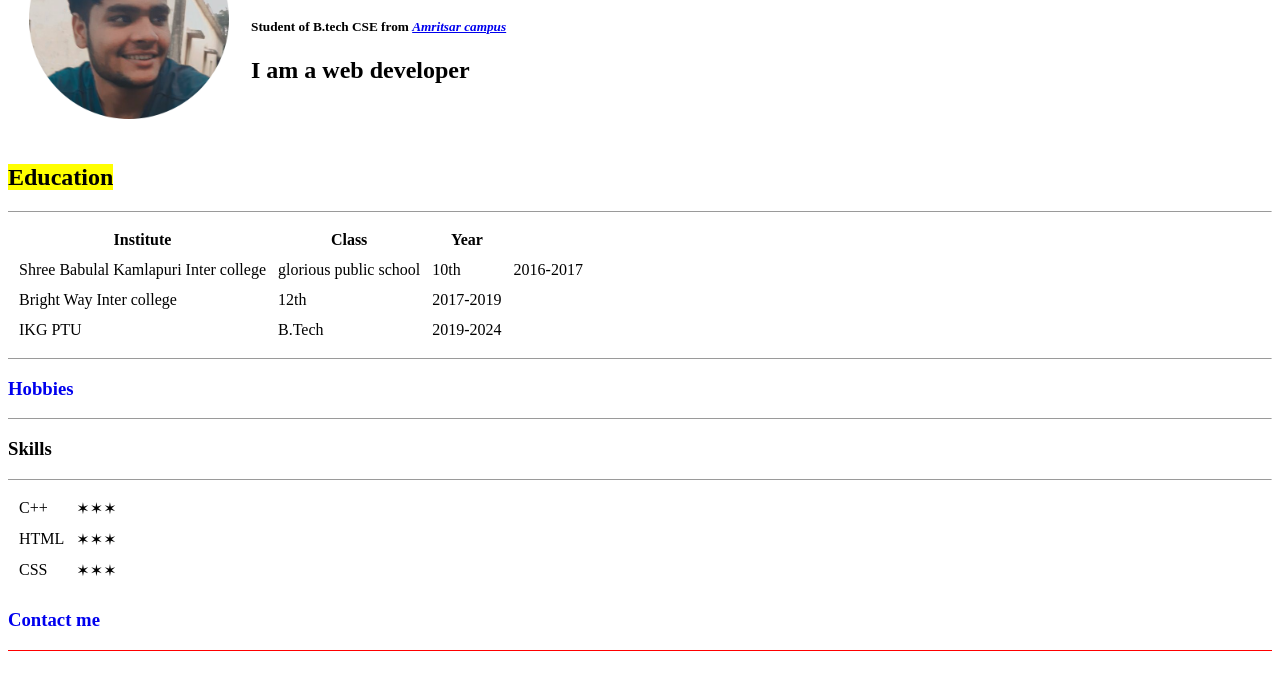
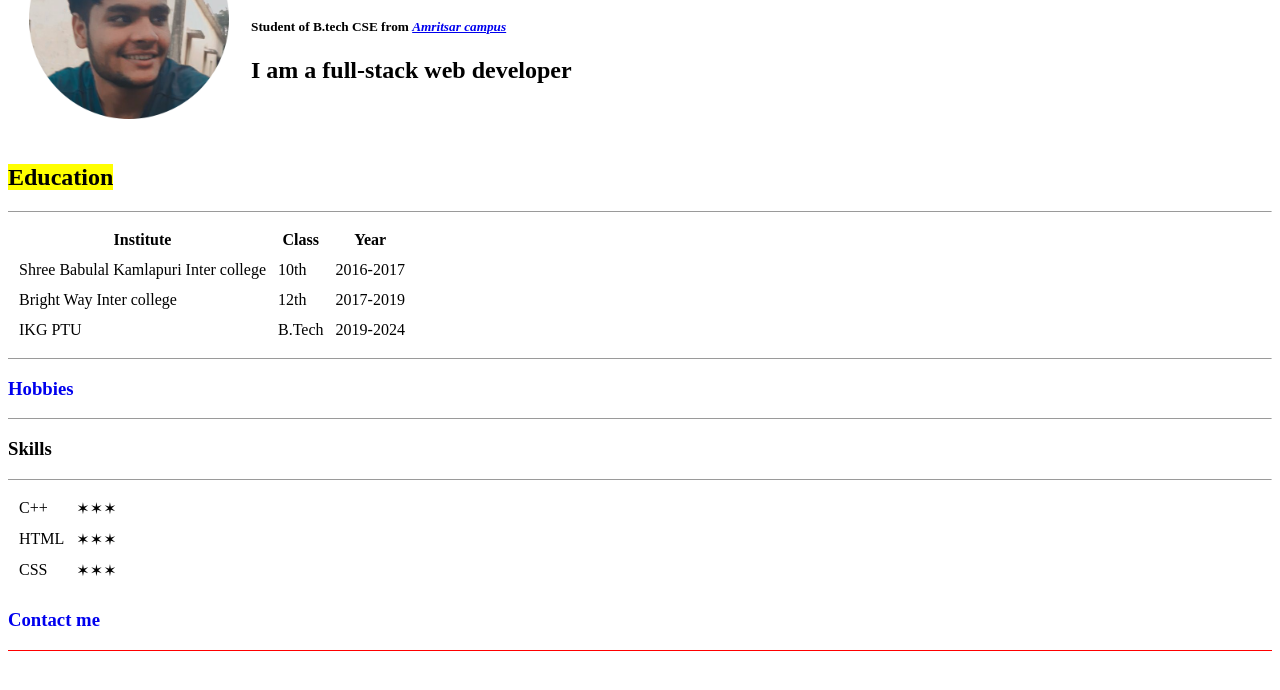
Before and after one commit to Mahendra7571/cv, a plain HTML site: page index.html in a window 1280 px wide. Shown: the part 110-800 px from the top of the page. Drawn offline with Linux system fonts and the light colour scheme.

Commit message:
CV version 1.0

```diff
--- a/index.html
+++ b/index.html
@@ -11,7 +11,7 @@
 <img src="myimage.png" alt="my image" height="200px" width= "200px" ></td>
 <td><h1>☺Mahendra yadav</h>
   <h5>Student of B.tech CSE from <a href="https://amritsar.ptu.ac.in/"><strong></strong><em></strong>Amritsar campus</em></strong></a ></h5>
-  <h2>I am a web developer</h2>
+  <h2>I am a full-stack web developer</h2>
 </td>
 
 </tr>
@@ -33,7 +33,7 @@
 <tbody>
   <tr>
 <td>Shree Babulal Kamlapuri Inter college</td>
-<td>glorious public school</td>
+
 <td>10th</td>
     <td>2016-2017</td>
   </tr>
```
